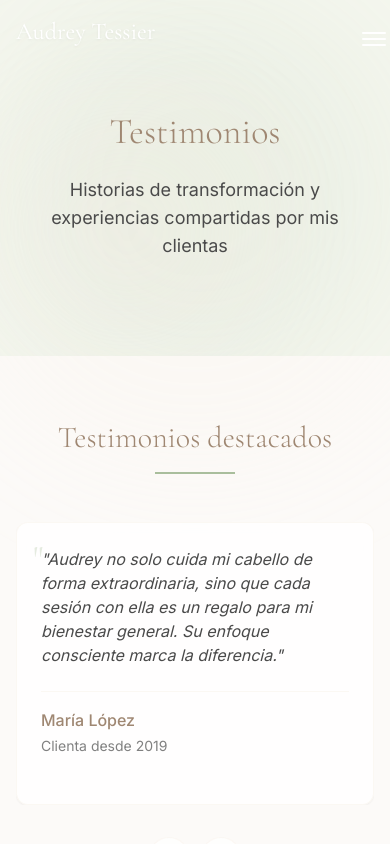
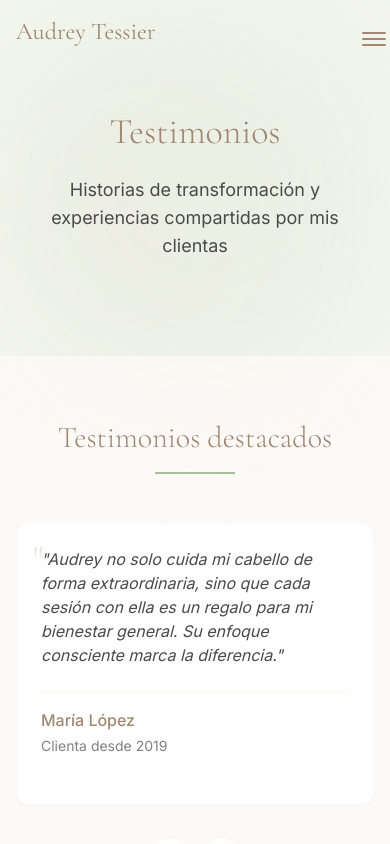
Before and after one commit to LepcsikMike/aura-naturelle-web, a React (Vite) app: page /testimonios in a window 390 px wide. Shown: the top 844 px of the page. Built offline with nearby package versions, Linux system fonts and the light colour scheme.

Commit message:
Reverted to commit 301427c51cbb187b4dbf8aa098175c9f0b4ce0e9

```diff
--- a/src/components/Navbar.tsx
+++ b/src/components/Navbar.tsx
@@ -34,7 +34,7 @@ const Navbar = () => {
       scrolled ? 'bg-white/90 shadow-sm backdrop-blur-sm' : 'bg-transparent'
     )}>
       <div className="container-custom py-4 md:py-5 flex justify-between items-center">
-        <Link to="/" className="font-serif text-2xl md:text-3xl text-white drop-shadow-sm">
+        <Link to="/" className="font-serif text-2xl md:text-3xl text-audrey-earth-dark">
           Audrey Tessier
         </Link>
 
@@ -48,16 +48,16 @@ const Navbar = () => {
             'block w-6 absolute left-1/2 top-1/2 transform -translate-x-1/2 -translate-y-1/2',
             isOpen ? 'opacity-0' : 'opacity-100'
           )}>
-            <span className="block absolute h-0.5 w-6 bg-white rounded-sm"></span>
-            <span className="block absolute h-0.5 w-6 bg-white rounded-sm mt-1.5"></span>
-            <span className="block absolute h-0.5 w-6 bg-white rounded-sm mt-3"></span>
+            <span className="block absolute h-0.5 w-6 bg-audrey-earth-dark rounded-sm"></span>
+            <span className="block absolute h-0.5 w-6 bg-audrey-earth-dark rounded-sm mt-1.5"></span>
+            <span className="block absolute h-0.5 w-6 bg-audrey-earth-dark rounded-sm mt-3"></span>
           </div>
           <div className={cn(
             'transition-opacity duration-100',
             isOpen ? 'opacity-100' : 'opacity-0'
           )}>
-            <span className="block absolute h-0.5 w-6 bg-white transform rotate-45"></span>
-            <span className="block absolute h-0.5 w-6 bg-white transform -rotate-45"></span>
+            <span className="block absolute h-0.5 w-6 bg-audrey-earth-dark transform rotate-45"></span>
+            <span className="block absolute h-0.5 w-6 bg-audrey-earth-dark transform -rotate-45"></span>
           </div>
         </button>
 
@@ -68,7 +68,7 @@ const Navbar = () => {
               <li key={link.name}>
                 <Link
                   to={link.path}
-                  className="relative text-white hover:text-audrey-green-light transition-colors duration-300 drop-shadow-sm after:content-[''] after:absolute after:w-full after:scale-x-0 after:h-0.5 after:bottom-0 after:left-0 after:bg-audrey-green-light after:origin-bottom-right after:transition-transform after:duration-300 hover:after:scale-x-100 hover:after:origin-bottom-left"
+                  className="relative text-audrey-text hover:text-audrey-green-dark transition-colors duration-300 after:content-[''] after:absolute after:w-full after:scale-x-0 after:h-0.5 after:bottom-0 after:left-0 after:bg-audrey-green-dark after:origin-bottom-right after:transition-transform after:duration-300 hover:after:scale-x-100 hover:after:origin-bottom-left"
                 >
                   {link.name}
                 </Link>
@@ -91,7 +91,7 @@ const Navbar = () => {
                   <Link
                     to={link.path}
                     onClick={() => setIsOpen(false)}
-                    className="text-white hover:text-audrey-green-dark transition-colors duration-300"
+                    className="text-audrey-earth-dark hover:text-audrey-green-dark transition-colors duration-300"
                   >
                     {link.name}
                   </Link>
--- a/src/components/ParallaxHero.tsx
+++ b/src/components/ParallaxHero.tsx
@@ -22,7 +22,7 @@ const ParallaxHero = () => {
       <div
         className="absolute inset-0 z-0"
         style={{
-          backgroundImage: "url('/lovable-uploads/cbe7f194-38ba-45bb-b090-6defb3fe07c1.png')",
+          backgroundImage: "url('/lovable-uploads/4b1da70c-bdb6-4332-81e1-750a4c91752c.png')",
           backgroundSize: "cover",
           backgroundPosition: "center",
           filter: "brightness(0.9)",
```
